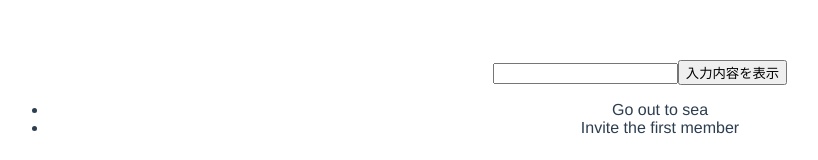
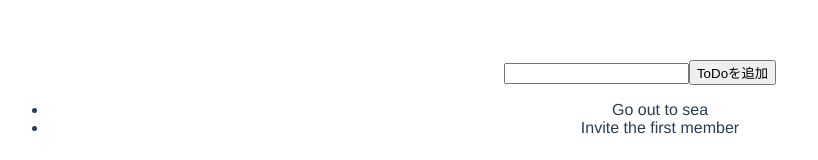
Before and after one commit to yusuke2930/vue-todo-list, a Vue app: page / in a window 1280 px wide. Shown: the top 160 px of the page, without its empty margins (0-818 px from the left). Built offline with nearby package versions, Linux system fonts and the light colour scheme.

Commit message:
reactive system

```diff
--- a/src/components/ToDoList.vue
+++ b/src/components/ToDoList.vue
@@ -1,6 +1,6 @@
 <template>
     <input v-model="inputValue">
-    <button v-on:click="handleClick">入力内容を表示</button>
+    <button v-on:click="handleClick">ToDoを追加</button>
 
     <ul>
         <li v-for="todo in todoItems" v-bind:key="todo.id">
@@ -21,7 +21,11 @@ export default {
     },
     methods: {
         handleClick() {
-            alert(this.inputValue)
+            this.todoItems.push({
+                id: this.todoItems.length + 1,
+                text: this.inputValue
+            })
+            this.inputValue = ''
         }
     }
 }
```
